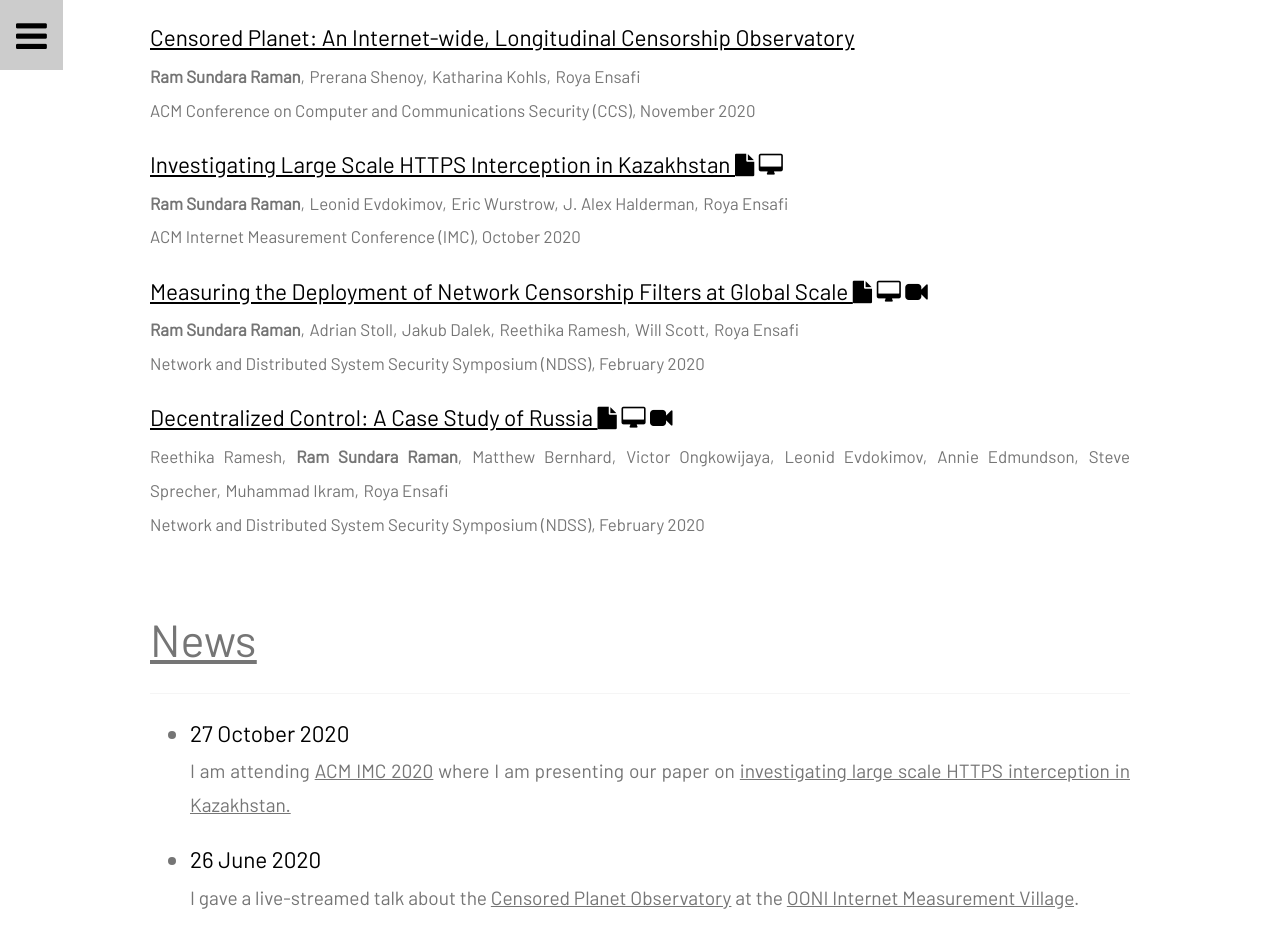
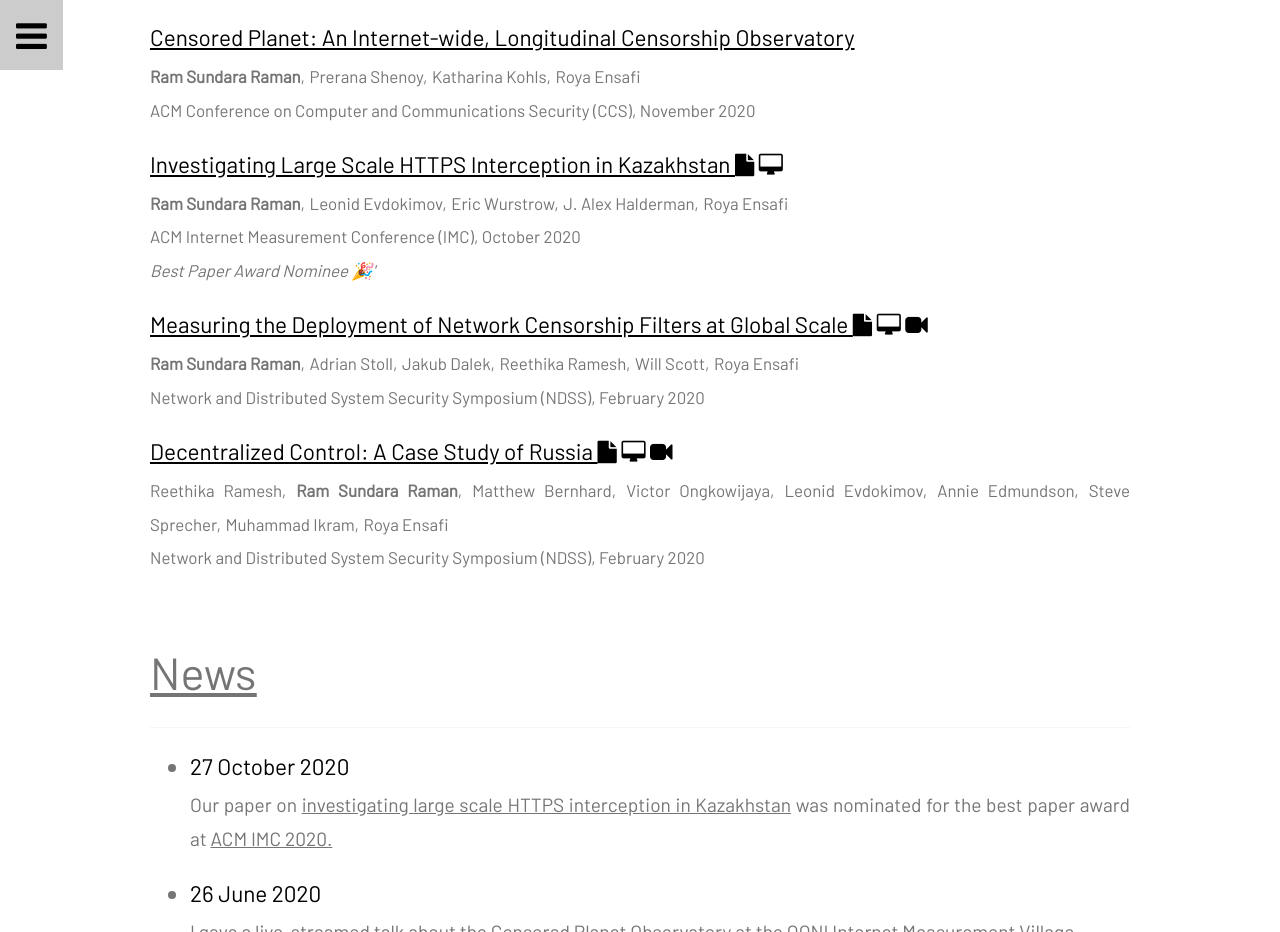
Before and after one commit to ramakrishnansr/ramakrishnansr.github.io, a Jekyll site: the page built from index.html, in a window 1280 px wide and 1400 px high, scrolled down 1077 px, cut to the strip 0-932 px from the top of the window. Built offline with Jekyll 4.4.1, drawn with Linux system fonts in a browser that asks for light colours; nearby versions of some CDN libraries.

Commit message:
Adding best paper nomination

```diff
--- a/_data/news.yml
+++ b/_data/news.yml
@@ -1,7 +1,11 @@
+- key:  news13
+  date: 27 October 2020
+  description: 'Our paper on <a href="assets/Kazakhstan.pdf" target="_blank">investigating large scale HTTPS interception in Kazakhstan</a> was nominated for the best paper award at <a href="https://conferences.sigcomm.org/imc/2020/#" target="_blank">ACM IMC 2020.</a>'
+  home: 'true'
 - key:  news12
   date: 27 October 2020
   description: 'I am attending <a href="https://conferences.sigcomm.org/imc/2020/#" target="_blank">ACM IMC 2020</a> where I am presenting our paper on <a href="assets/Kazakhstan.pdf" target="_blank">investigating large scale HTTPS interception in Kazakhstan.</a>'
-  home: 'true'
+
 - key:  news11
   date: 11 August 2020
   description: 'I attended <a href="https://www.usenix.org/conference/foci20" target="_blank">FOCI 2020</a> and <a href="https://www.usenix.org/conference/usenixsecurity20/" target="_blank">Usenix Security 2020<a> funded by the student grant.'
--- a/index.html
+++ b/index.html
@@ -34,7 +34,11 @@ layout: default
     {% endfor %}<br/>
     <span class="collaborator">{{ publication.publisher }}, {{ publication.date | date: "%B %Y" }}
       </span>
-
+    <br/>
+    {% if publication.tag %}
+      <span class="collaborator"><em>{{ publication.tag }}</em>
+      </span>
+    {% endif %}
     {% endif %}
     {% endfor %}
 
--- a/publications.html
+++ b/publications.html
@@ -21,7 +21,10 @@ layout: default
     {% endfor %}<br/>
     <span class="collaborator">{{ publication.publisher }}, {{ publication.date | date: "%B %Y" }}
       </span>
-
+    {% if publication.tag %}
+      <span class="collaborator">{{ publication.tag }}
+      </span>
+    {% endif %}
     {% endif %}
     {% endfor %}
 
```
Also changed, not shown: _publications/2020-10-01-large-scale-https-interception-kazakhstan.md (+1 -0 lines).
